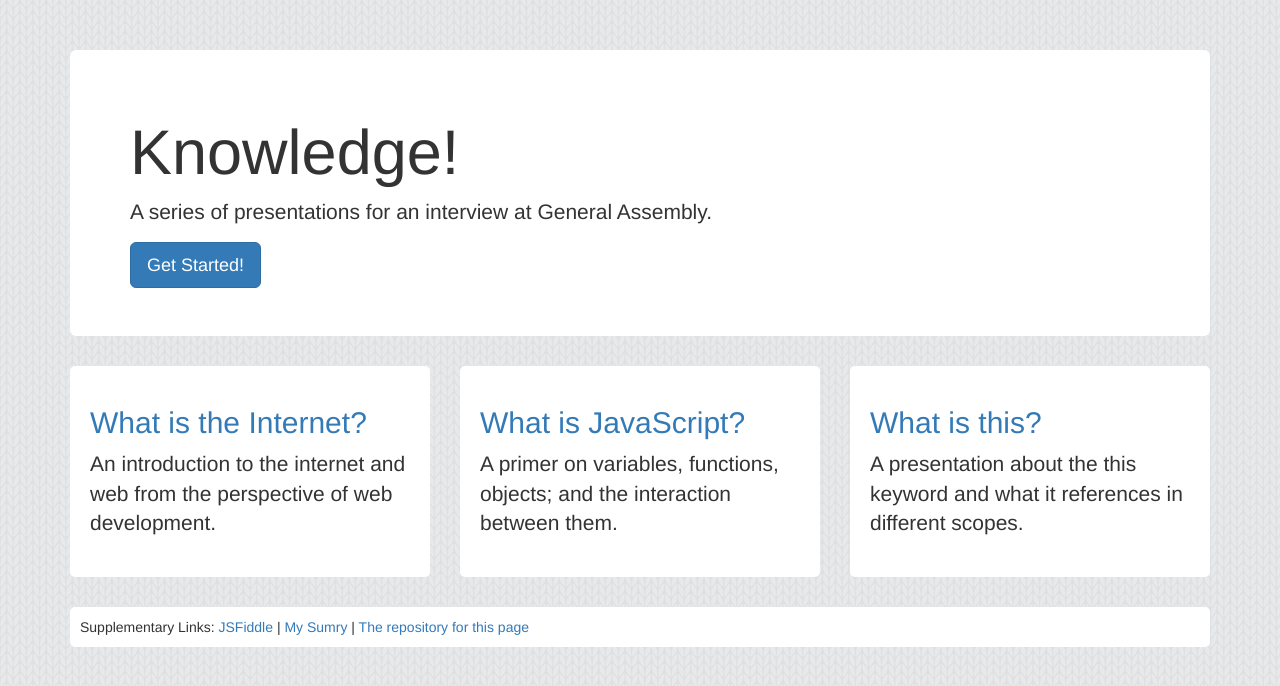
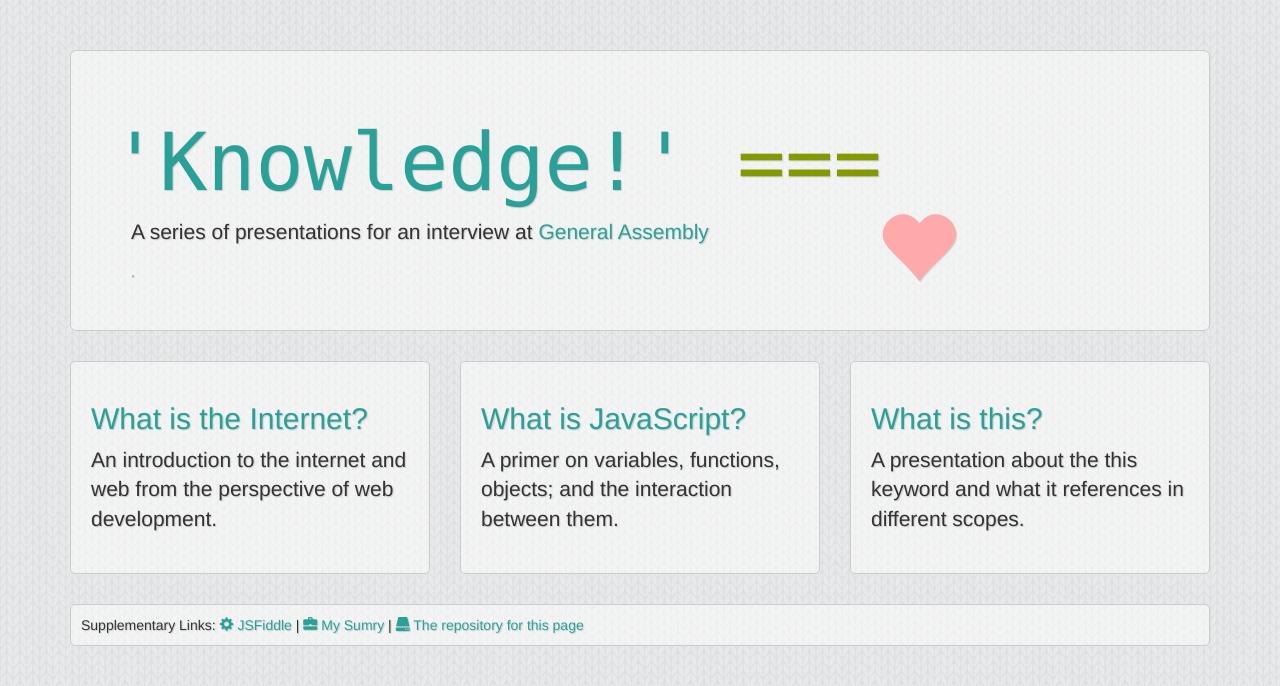
Before and after one commit to shiftyp/ga_interview_presentations, a Jekyll site: the page built from index.html, in a window 1280 px wide. Shown: the top 686 px of the page. Built offline with Jekyll 4.4.1, drawn with Linux system fonts in a browser that asks for light colours; nearby versions of some CDN libraries.

Commit message:
removed site files, updated index

```diff
--- a/css/index.css
+++ b/css/index.css
@@ -1,13 +1,49 @@
 body {
 	 background-image: url(../images/knitting250px.png);
+	 text-shadow: 1px 1px 1px #ccc;
+}
+
+a {
+	color: #2aa198;
+}
+
+.btn-primary {
+	background-color: #2aa198;
+	border: 1px solid #327873;
+}
+
+.btn-primary:hover, .btn-primary:active {
+	background-color: #327873;
 }
 
 .jumbotron {
-	margin-top:50px;
+	margin-top: 50px;
+}
+
+.jumbotron .title {
+	font-size: 80px;
+	width: 845px;
+	margin-left: -20px;
+	font-family: Consolas, monospace;
+}
+
+.knowledge {
+	color: #2aa198;
+}
+
+.equals {
+	color: #859900;
+}
+
+.jumbotron .heart {
+	color: #faa;
+	display: block;
+	float: right;
 }
 
 .jumbotron, .section, .links{
-	background: #fff;
+	background: rgba(255, 255, 255, 0.5);
+	border: 1px solid #ccc;
 }
 
 .rounded {
--- a/index.html
+++ b/index.html
@@ -5,10 +5,9 @@ styles: /css/index.css
 <div class="container">
 	<div class="row">
 		<div class="col-md-12">
-			<div class="jumbotron">
-				<h1>Knowledge!</h1>
-				<p>A series of presentations for an interview at General Assembly.</p>
-				<a class="btn btn-primary btn-lg" href="what-is-the-internet" target="_blank">Get Started!</a>
+			<div class="jumbotron rounded">
+				<h1 class="title"><span class="knowledge">'Knowledge!'</span> <span class="equals">===</span> <span class="glyphicon glyphicon-heart heart"></h1>
+					<p>A series of presentations for an interview at <a href="https://generalassemb.ly/washington-dc" target="blank">General Assembly</p>.
 			</div>
 		</div>
 	</div>
@@ -35,9 +34,9 @@ styles: /css/index.css
 	<div clas="row">
 		<div class="col-md-12 links rounded">
 			Supplementary Links:
-			<a href="http://jsfiddle.net" target="_blank">JSFiddle</a> |
-			<a href="http://sumry.in/ryanlynch" target="_blank">My Sumry</a> |
-			<a href="http://github.com/shiftyp/ga_interview_presentations" target="_blank">The repository for this page</a>
+			<a href="http://jsfiddle.net" target="_blank"><span class="glyphicon glyphicon-cog"></span> JSFiddle</a> |
+			<a href="http://sumry.in/ryanlynch" target="_blank"><span class="glyphicon glyphicon-briefcase"></span> My Sumry</a> |
+			<a href="http://github.com/shiftyp/ga_interview_presentations" target="_blank"><span class="glyphicon glyphicon-hdd"></span> The repository for this page</a>
 			</div>
 		</div>
 	</div>
```
Also changed, not shown: 1 other file.
